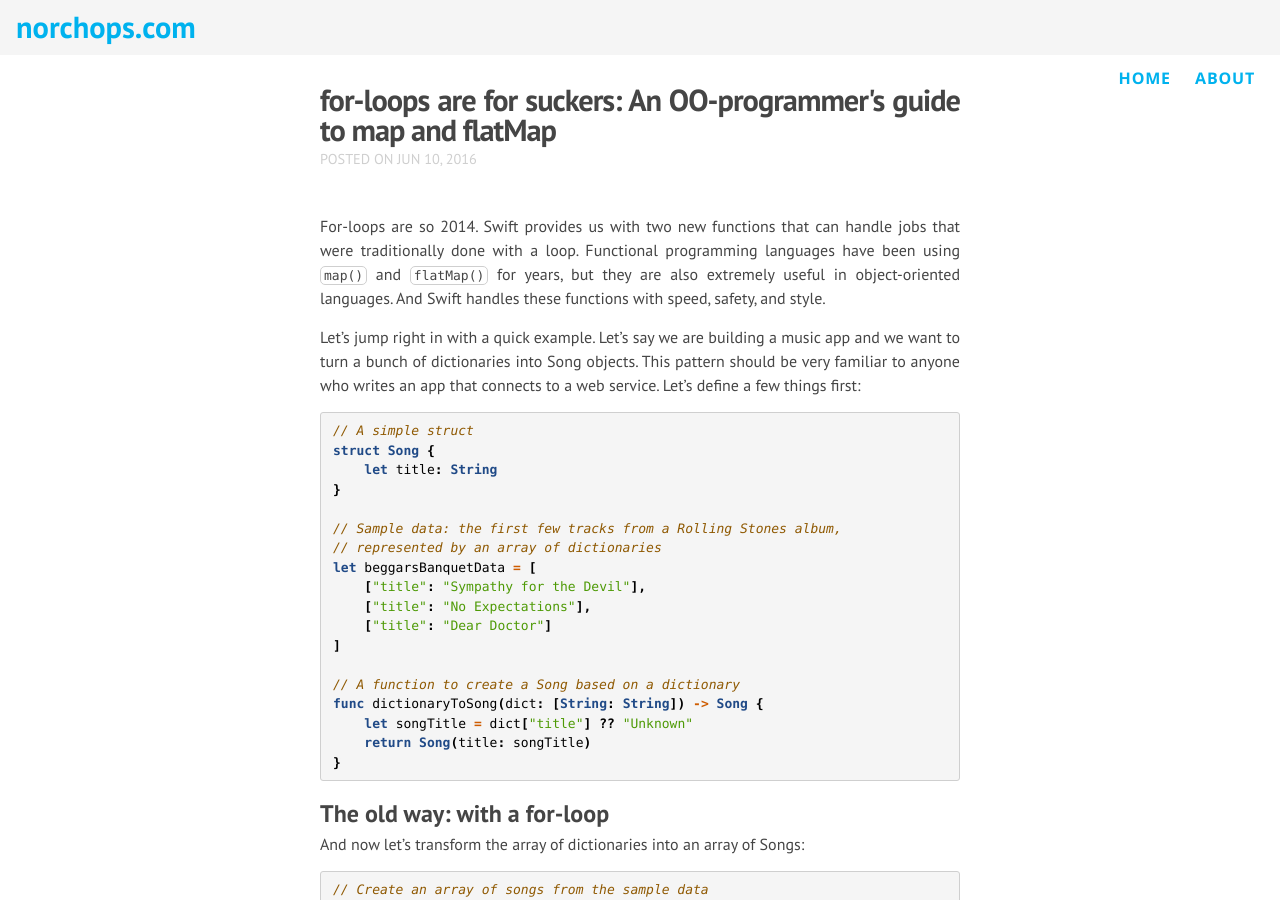
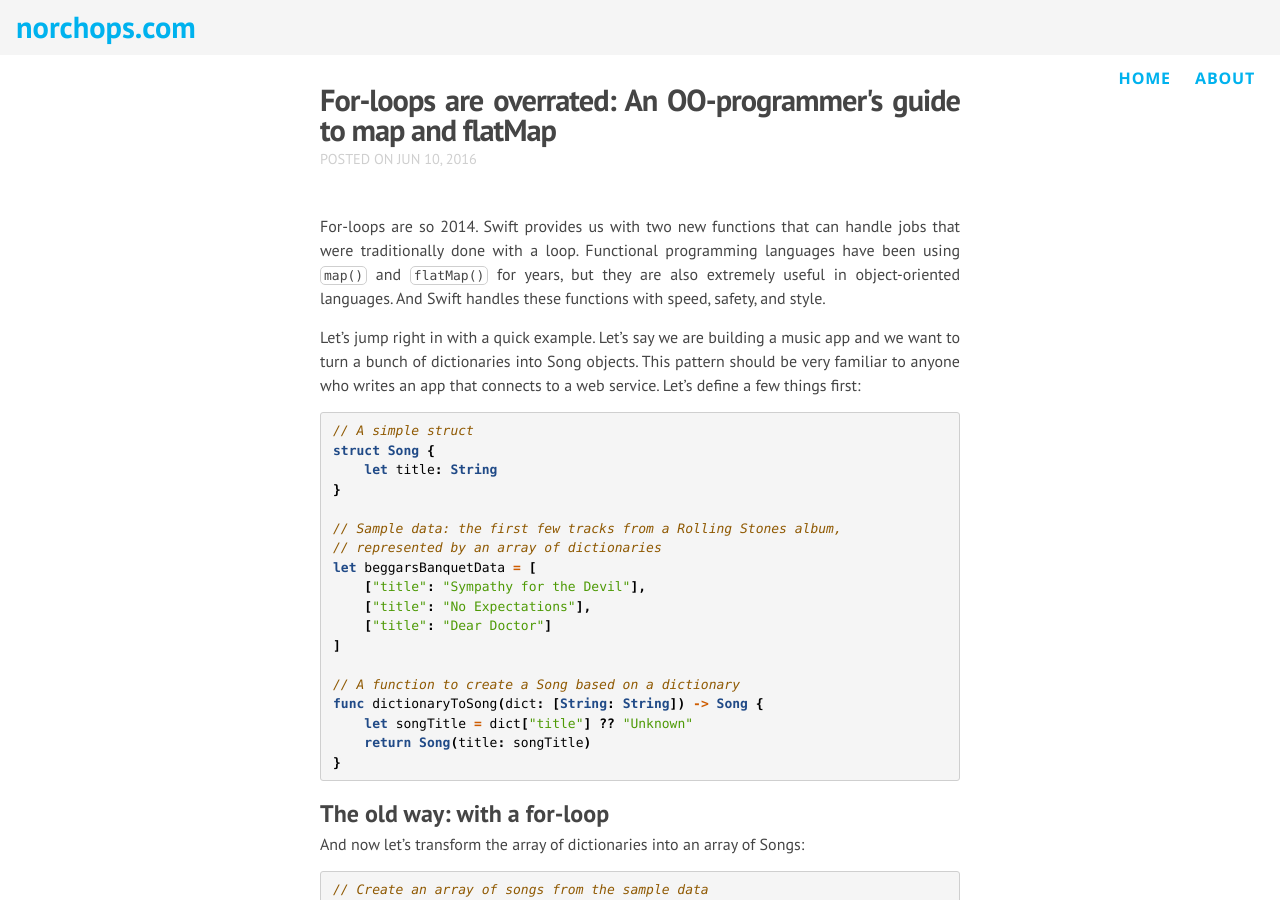
Before and after one commit to dnorcott/dnorcott.github.io, a Jekyll site: the page built from _posts/2016-06-09-map-and-flatmap.md, in a window 1280 px wide and 900 px high. Built offline with Jekyll 4.4.1, drawn with Linux system fonts in a browser that asks for light colours; nearby versions of some CDN libraries.

Commit message:
Changed title

```diff
--- a/_posts/2016-06-09-map-and-flatmap.md
+++ b/_posts/2016-06-09-map-and-flatmap.md
@@ -1,6 +1,6 @@
 ---
 layout: post
-title:  "for-loops are for suckers: An OO-programmer's guide to map and flatMap"
+title:  "For-loops are overrated: An OO-programmer's guide to map and flatMap"
 date:   2016-06-09 22:00:00 -0400
 tags: swift
 ---
```
